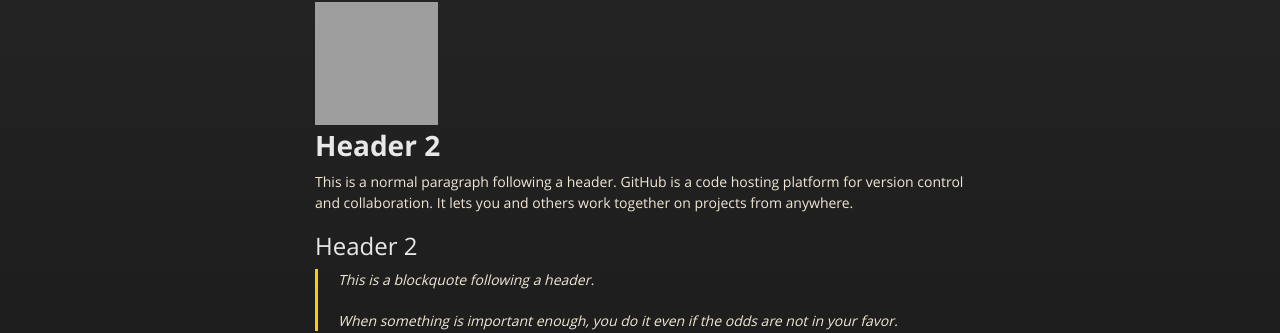
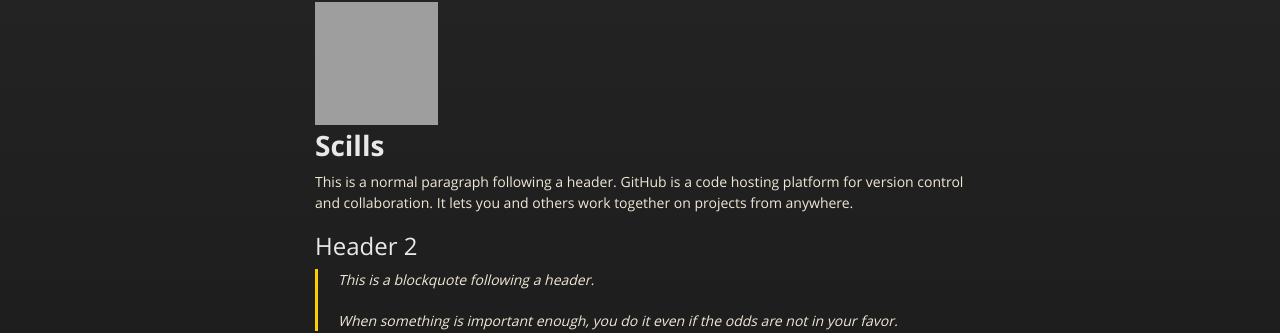
Before and after one commit to serjhubs/Resume, a Jekyll site: the page built from index.md, in a window 1280 px wide and 900 px high, scrolled down 320 px. Shown: the part 134-467 px from the top of the window. Built offline with Jekyll 4.4.1, drawn with Linux system fonts in a browser that asks for light colours; grey boxes are pictures that could not be loaded.

Commit message:
Update index.md

```diff
--- a/index.md
+++ b/index.md
@@ -12,7 +12,7 @@ There should be whitespace between paragraphs. We recommend including a README,
 <Html>
     <img src="https://img-cdn.pixlr.com/image-generator/history/65bb506dcb310754719cf81f/ede935de-1138-4f66-8ed7-44bd16efc709/medium.webp" width="123" height="123">
 </Html>
-# **Header 2**
+# **Scills**
 
 This is a normal paragraph following a header. GitHub is a code hosting platform for version control and collaboration. It lets you and others work together on projects from anywhere.
 
```
